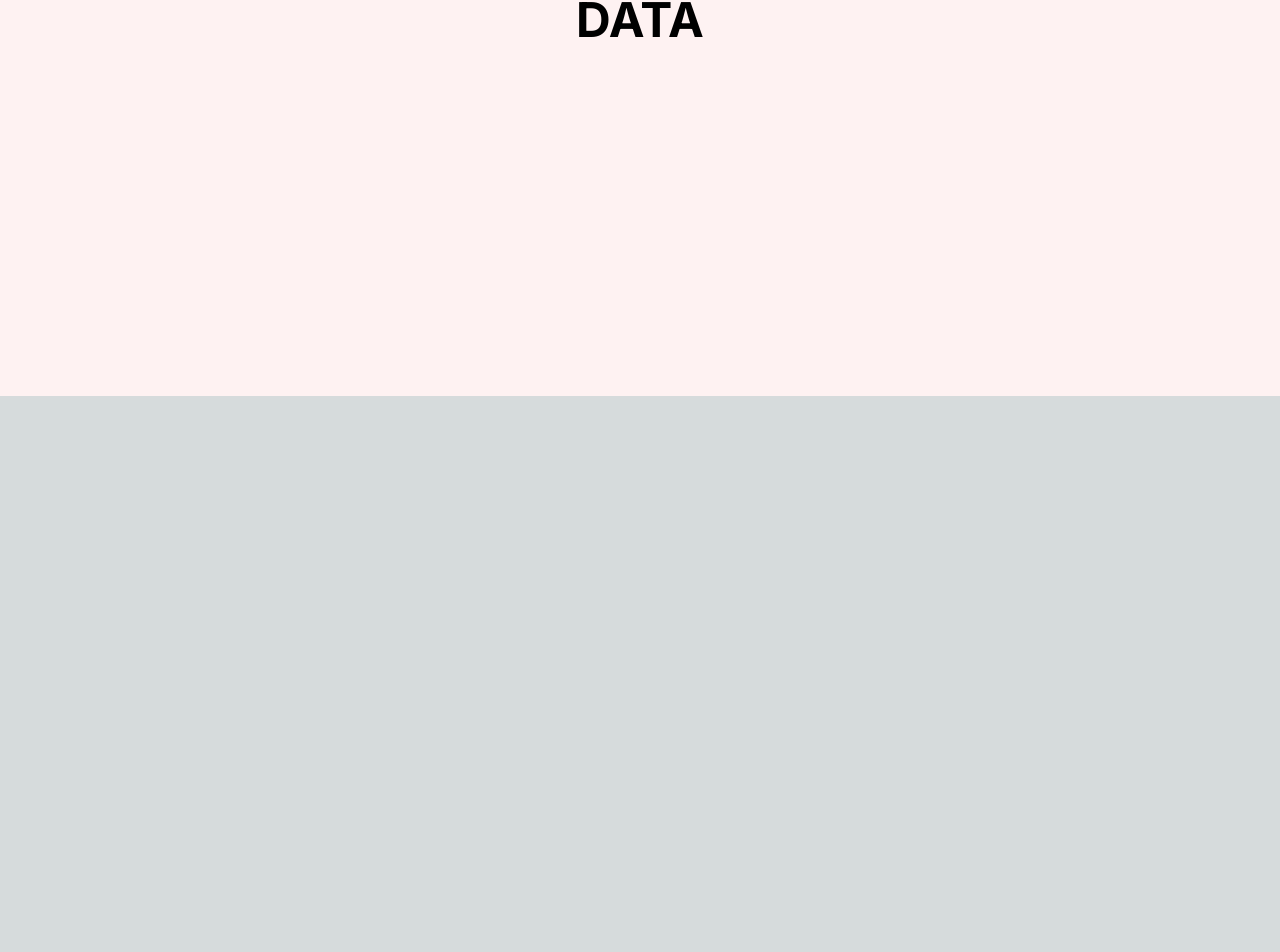
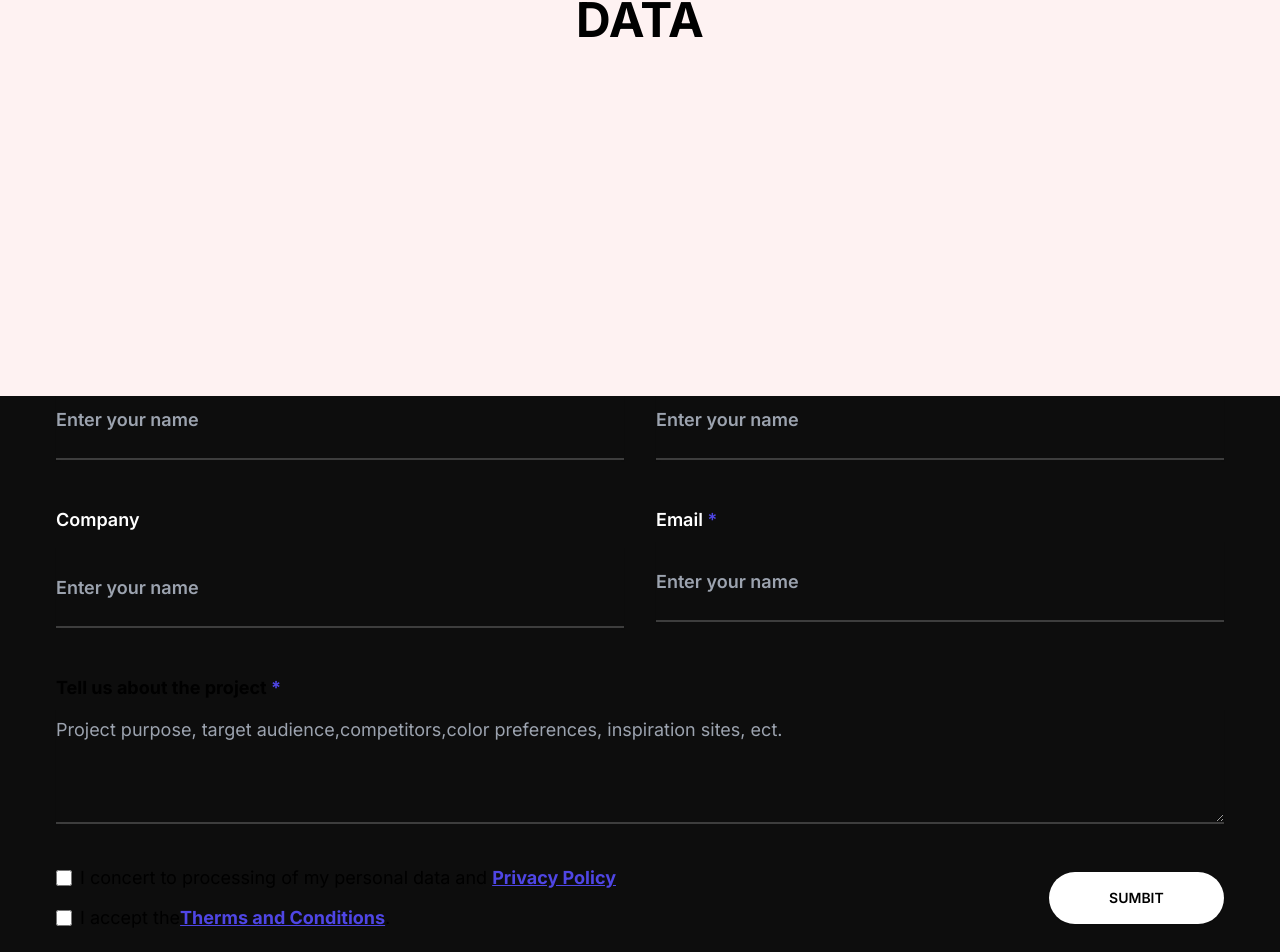
Before and after one commit to nahuoo/bigmdqdata, a Next.js app: page / in a window 1280 px wide. Shown: the part 804-1756 px from the top of the page. Before the commit the page ends 948 px from the top, so only its background shows below. Built offline with nearby package versions, Linux system fonts and the light colour scheme.

Commit message:
feat: add Contact

```diff
--- a/src/app/globals.css
+++ b/src/app/globals.css
@@ -18,12 +18,6 @@
 
 body {
   color: rgb(var(--foreground-rgb));
-  background: linear-gradient(
-      to bottom,
-      transparent,
-      rgb(var(--background-end-rgb))
-    )
-    rgb(var(--background-start-rgb));
 }
 
 .icon-scroll,
--- a/src/app/page.js
+++ b/src/app/page.js
@@ -1,6 +1,7 @@
-import { Hero } from "@/components/Hero"
-import Intro from "@/components/Intro"
-import { Navbar } from "@/components/Navbar"
+import Contact from "@/components/Contact";
+import { Hero } from "@/components/Hero";
+import Intro from "@/components/Intro";
+import { Navbar } from "@/components/Navbar";
 
 export default function Home() {
   return (
@@ -8,6 +9,7 @@ export default function Home() {
       <Intro />
       <Navbar />
       <Hero />
+      <Contact />
     </main>
-  )
+  );
 }
--- /dev/null
+++ b/src/components/Contact.js
@@ -0,0 +1,142 @@
+"use client";
+
+export default function Contact() {
+  return (
+    <div className="flex mx-auto min-h-screen items-center bg-[#0d0d0d]">
+      <div className=" px-6 sm:py-10 lg:px-8 mx-auto w-[1280px]">
+        <h1 className="text-white font-medium text-7xl mx-6 uppercase mb-20 border-b-4 border-white/20 w-fit">
+          contact us
+        </h1>
+        <form action="#" method="POST" className="mx-auto mt-16 px-6 sm:mt-12">
+          <div className="grid grid-cols-2 gap-x-8 gap-y-12 sm:grid-cols-2 text-lg">
+            <div className="col-start-1">
+              <label
+                htmlFor="company"
+                className="block font-medium leading-6 text-white"
+              >
+                Name <span className="text-indigo-600">*</span>
+              </label>
+              <div className="mt-4">
+                <input
+                  type="text"
+                  name="company"
+                  id="company"
+                  placeholder="Enter your name"
+                  autoComplete="off"
+                  className="block w-full border-0 bg-transparent h-[5rem] text-white outline-none shadow-sm placeholder:text-gray-400 placeholder:text-lg placeholder:font-semibold  sm:leading-6 border-b-2 focus:border-white border-white/20 transition-all duration-500"
+                />
+              </div>
+            </div>
+            <div className="">
+              <label
+                htmlFor="company"
+                className="block font-semibold leading-6 text-white"
+              >
+                Company
+              </label>
+              <div className="mt-4">
+                <input
+                  type="text"
+                  name="company"
+                  id="company"
+                  autoComplete="off"
+                  placeholder="Enter your name"
+                  className="block w-full border-0 bg-transparent h-[5rem] text-white outline-none shadow-sm placeholder:text-gray-400 placeholder:text-lg placeholder:font-semibold sm:leading-6 border-b-2 focus:border-white border-white/20 transition-all duration-500"
+                />
+              </div>
+            </div>
+            <div className="">
+              <label
+                htmlFor="company"
+                className="block font-semibold leading-6 text-white"
+              >
+                Company
+              </label>
+              <div className="mt-4">
+                <input
+                  type="text"
+                  name="company"
+                  id="company"
+                  autoComplete="off"
+                  placeholder="Enter your name"
+                  className="block w-full border-0 bg-transparent h-[5rem] text-white outline-none shadow-sm placeholder:text-gray-400 placeholder:text-lg placeholder:font-semibold  sm:leading-6 border-b-2 focus:border-white border-white/20 transition-all duration-500"
+                />
+              </div>
+            </div>
+            <div className="">
+              <label
+                htmlFor="email"
+                className="block font-semibold leading-6 text-white"
+              >
+                Email <span className="text-indigo-600">*</span>
+              </label>
+              <div className="mt-2.5">
+                <input
+                  type="email"
+                  name="email"
+                  autoComplete="off"
+                  id="email"
+                  placeholder="Enter your name"
+                  className="block w-full border-0 bg-transparent h-[5rem] text-white outline-none shadow-sm placeholder:text-gray-400 placeholder:text-lg placeholder:font-semibold  sm:leading-6 border-b-2 focus:border-white border-white/20 transition-all duration-500"
+                />
+              </div>
+            </div>
+            <div className="sm:col-span-2">
+              <label htmlFor="message" className="block font-bold leading-6">
+                Tell us about the project{" "}
+                <span className="text-indigo-600">*</span>
+              </label>
+              <div className="mt-2.5">
+                <textarea
+                  name="message"
+                  id="message"
+                  placeholder="Project purpose, target audience,competitors,color preferences, inspiration sites, ect."
+                  rows={4}
+                  className="block w-full bg-transparent border-0 py-2 outline-none shadow-sm placeholder:text-gray-400 sm:leading-6 border-b-2 focus:border-white border-white/20 transition-all duration-500"
+                  defaultValue={""}
+                />
+              </div>
+            </div>
+          </div>
+          <div className="my-10 flex items-center">
+            <div className="flex flex-col justify-around gap-3 text-lg">
+              <div className="flex gap-2 items-center">
+                <input
+                  type="checkbox"
+                  value=""
+                  class="w-4 h-4 accent-indigo-600 bg-gray-100 border-gray-300 rounded focus:ring-indigo-600 dark:focus:ring-indigo-600 dark:ring-offset-gray-800 focus:ring-2 dark:bg-gray-700 dark:border-gray-600"
+                ></input>
+                <p>
+                  I concert to processing of my personal data and{" "}
+                  <span className="font-bold text-indigo-600 underline">
+                    Privacy Policy
+                  </span>
+                </p>
+              </div>
+              <div className="flex gap-2 items-center">
+                <input
+                  type="checkbox"
+                  value=""
+                  class="w-4 h-4 accent-indigo-600 bg-gray-100 border-gray-300 rounded focus:ring-indigo-600 dark:focus:ring-indigo-600 dark:ring-offset-gray-800 focus:ring-2 dark:bg-gray-700 dark:border-gray-600"
+                ></input>
+                <p>
+                  I accept the
+                  <span className="font-bold text-indigo-600 underline">
+                    Therms and Conditions
+                  </span>
+                  .
+                </p>
+              </div>
+            </div>
+            <button
+              type="submit"
+              className="w-[15%] ml-auto py-4 rounded-full bg-white text-center text-sm font-semibold text-black shadow-sm hover:bg-indigo-600 transition-colors duration-500 hover:text-white  "
+            >
+              SUMBIT
+            </button>
+          </div>
+        </form>
+      </div>
+    </div>
+  );
+}
```
